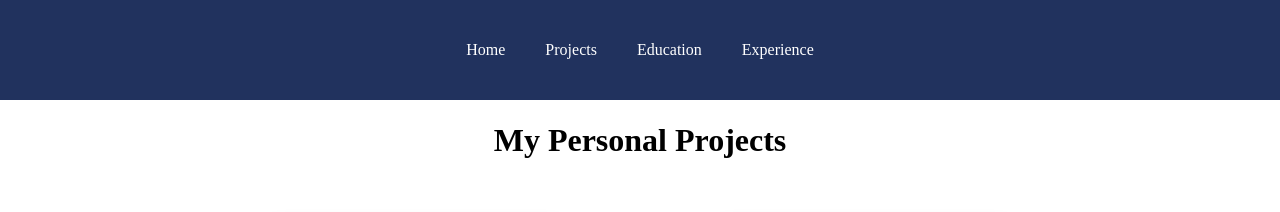
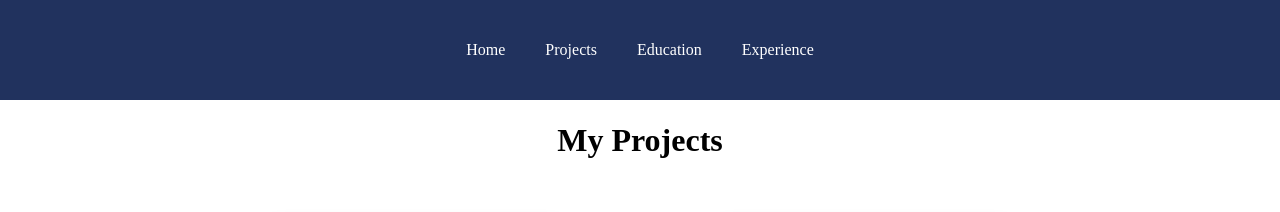
Before and after one commit to sukhknagra/sukhknagra.github.io, a React (Create React App) app: page /projects in a window 1280 px wide. Shown: the top 212 px of the page. Built offline with nearby package versions, Linux system fonts and the light colour scheme.

Commit message:
projectlist

```diff
--- a/src/pages/Projects.js
+++ b/src/pages/Projects.js
@@ -8,7 +8,7 @@ import "../styles/Projects.css";
 function Projects() {
   return (
     <div className="projects">
-      <h1> My Personal Projects</h1>
+      <h1> My Projects</h1>
       <div className="projectList">
         {ProjectList.map((project, idx) => {
           return (
```
